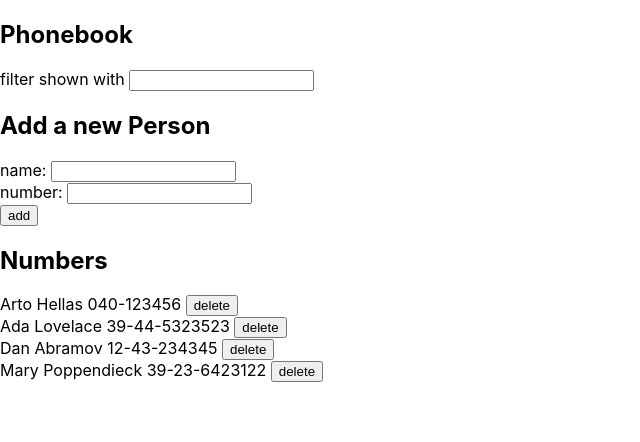
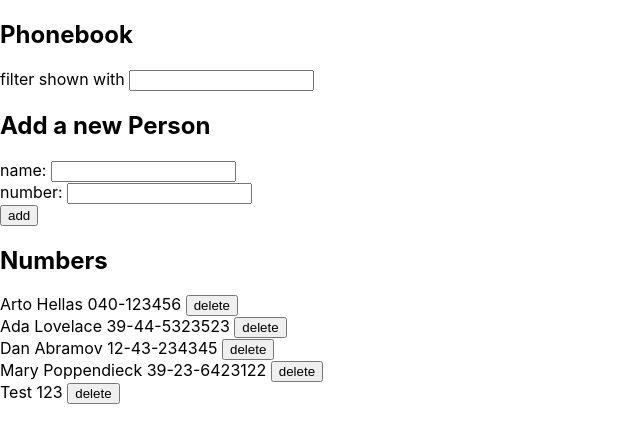
Before and after one commit to ManuelHettich/FullStackOpen2020, a React (Create React App) app in the folder part2/phonebook/: page / in a window 1280 px wide. Shown: the top 442 px of the page, without its empty margins (0-640 px from the left). Built offline with nearby package versions, Linux system fonts and the light colour scheme; data requests are answered from the project's data file.

Commit message:
part2: ex 2.18

```diff
--- a/part2/phonebook/db.json
+++ b/part2/phonebook/db.json
@@ -19,6 +19,11 @@
       "name": "Mary Poppendieck",
       "number": "39-23-6423122",
       "id": 4
+    },
+    {
+      "name": "Test",
+      "number": "123",
+      "id": 5
     }
   ]
 }
--- a/part2/phonebook/src/App.js
+++ b/part2/phonebook/src/App.js
@@ -30,7 +30,18 @@ const App = () => {
     event.preventDefault()
 
     if (persons.find(person => person.name === newName)) {
-      alert(`${newName} is already added to the phonebook`)
+      if (window.confirm(`${newName} is already added to the phonebook, replace the old number with a new one?`)) {
+        const prevPerson = persons.find(person => person.name === newName)
+        personService
+          .update(prevPerson.id,
+            {
+              ...prevPerson,
+              number: newNumber
+            })
+          .then(returnedPerson => {
+            setPersons(persons.map(person => person.id === returnedPerson.id ? returnedPerson : person))
+          })
+      }
     } else {
       const personObject = {
         name: newName,
```
